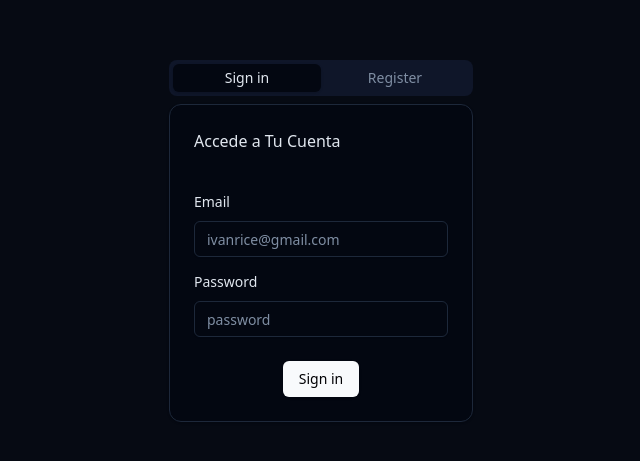
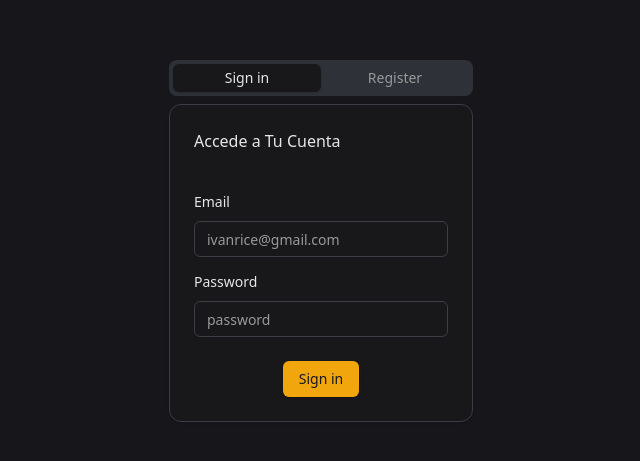
Before and after one commit to Ivanricee/weeklytodo, a React (Vite) app: page / in a window 1280 px wide. Shown: the part 159-620 px from the top of the page, without its empty margins (319-959 px from the left). Built offline with nearby package versions, Linux system fonts and the light colour scheme; no server answers.

Commit message:
feat: add custom styles

```diff
--- a/src/styles/index.css
+++ b/src/styles/index.css
@@ -4,48 +4,67 @@
 
 @layer base {
   :root {
-    --background: 0 0% 100%;
-    --foreground: 222.2 47.4% 11.2%;
-    --muted: 210 40% 96.1%;
-    --muted-foreground: 215.4 16.3% 46.9%;
-    --popover: 0 0% 100%;
-    --popover-foreground: 222.2 47.4% 11.2%;
-    --border: 214.3 31.8% 91.4%;
-    --input: 214.3 31.8% 91.4%;
-    --card: 0 0% 100%;
-    --card-foreground: 222.2 47.4% 11.2%;
-    --primary: 222.2 47.4% 11.2%;
-    --primary-foreground: 210 40% 98%;
-    --secondary: 210 40% 96.1%;
-    --secondary-foreground: 222.2 47.4% 11.2%;
-    --accent: 210 40% 96.1%;
-    --accent-foreground: 222.2 47.4% 11.2%;
-    --destructive: 0 100% 50%;
-    --destructive-foreground: 210 40% 98%;
-    --ring: 215 20.2% 65.1%;
-    --radius: 0.5rem;
+    --background: 0 0% 97%;
+      --foreground: 0 0% 10%;
+      --muted: 0 0% 90%;
+      --muted-foreground: 0 0% 40%;
+      --popover: 0 0% 97%;
+      --popover-foreground: 0 0% 10%;
+      --border: 0 0% 85%;
+      --input: 0 0% 85%;
+      --card: 0 0% 97%;
+      --card-foreground: 0 0% 10%;
+      --primary: 35 85% 55%;
+      /* Amarillo tenue */
+      --primary-foreground: 0 0% 100%;
+      /* Blanco */
+      --secondary: 0 0% 40%;
+      /* Gris oscuro neutro */
+      --secondary-foreground: 0 0% 100%;
+      --accent: 200 20% 30%;
+      /* Verde azulado oscuro */
+      --accent-foreground: 0 0% 100%;
+      --destructive: 0 70% 45%;
+      /* Rojo */
+      --destructive-foreground: 0 0% 100%;
+      --ring: 35 85% 55%;
+      /* Amarillo suave */
+      --radius: 0.5rem;
   }
 
   .dark {
-    --background: 224 71% 4%;
-    --foreground: 213 31% 91%;
-    --muted: 223 47% 11%;
-    --muted-foreground: 215.4 16.3% 56.9%;
-    --accent: 216 34% 17%;
-    --accent-foreground: 210 40% 98%;
-    --popover: 224 71% 4%;
-    --popover-foreground: 215 20.2% 65.1%;
-    --border: 216 34% 17%;
-    --input: 216 34% 17%;
-    --card: 224 71% 4%;
-    --card-foreground: 213 31% 91%;
-    --primary: 210 40% 98%;
-    --primary-foreground: 222.2 47.4% 1.2%;
-    --secondary: 222.2 47.4% 11.2%;
-    --secondary-foreground: 210 40% 98%;
-    --destructive: 0 63% 31%;
-    --destructive-foreground: 210 40% 98%;
-    --ring: 216 34% 17%;
+    --background: 240 5% 10%;
+      /* Muy oscuro */
+      --foreground: 0 0% 90%;
+      /* Blanco */
+      --muted: 220 10% 20%;
+      /* Gris oscuro */
+      --muted-foreground: 0 0% 60%;
+      /* Gris más claro */
+      --popover: 240 5% 10%;
+      /* Fondo oscuro */
+      --popover-foreground: 0 0% 90%;
+      /* Blanco */
+      --border: 220 8% 25%;
+      --input: 220 8% 25%;
+      --card: 240 5% 10%;
+      --card-foreground: 0 0% 90%;
+      --primary: 40 90% 50%;
+      /* Amarillo anaranjado */
+      --primary-foreground: 240 5% 10%;
+      /* Oscuro */
+      --secondary: 0 0% 30%;
+      /* Gris profundo */
+      --secondary-foreground: 0 0% 90%;
+      --accent: 190 30% 35%;
+      /* Verde apagado */
+      --accent-foreground: 240 5% 10%;
+      /* Oscuro */
+      --destructive: 0 60% 50%;
+      /* Rojo */
+      --destructive-foreground: 0 0% 90%;
+      --ring: 40 90% 50%;
+      /* Amarillo vibrante */
   }
 }
 
```
